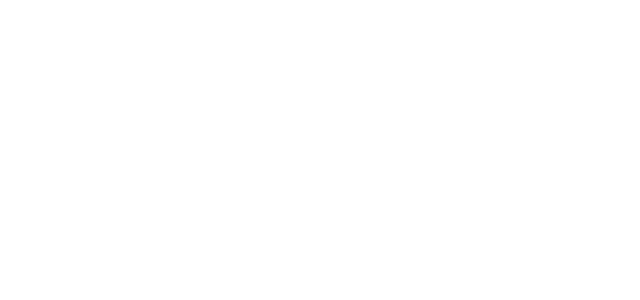
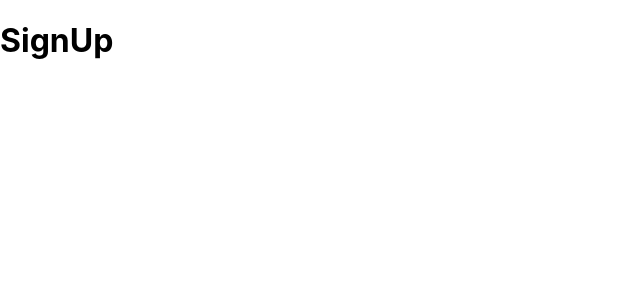
Before and after one commit to DevWonny/picture_project, a React (Create React App) app: page /signup in a window 1280 px wide. Before the commit this address had no page. Shown: the top 300 px of the page, without its empty margins (0-640 px from the left). Built offline with nearby package versions, Linux system fonts and the light colour scheme.

Commit message:
feat : sign up 페이지 생성 및 route 연결

```diff
--- a/src/App.tsx
+++ b/src/App.tsx
@@ -3,12 +3,14 @@
 
 import Intro from "./views/Intro";
 import Login from "./views/Login";
+import SignUp from "./views/SignUp";
 
 function App() {
   return (
     <Routes>
       <Route path="/" element={<Intro />} />
       <Route path="/login" element={<Login />} />
+      <Route path="/signup" element={<SignUp />} />
     </Routes>
   );
 }
--- a/src/views/Intro.tsx
+++ b/src/views/Intro.tsx
@@ -12,7 +12,9 @@
       <IntroButton sign={false} onClick={() => navigate("/login")}>
         Login
       </IntroButton>
-      <IntroButton sign={true}>Sign Up</IntroButton>
+      <IntroButton sign={true} onClick={() => navigate("/signup")}>
+        Sign Up
+      </IntroButton>
     </IntroWrap>
   );
 };
--- a/src/views/Login.tsx
+++ b/src/views/Login.tsx
@@ -1,10 +1,14 @@
 import React, { useEffect, useState } from "react";
+import { useNavigate } from "react-router-dom";
 import styled from "styled-components";
 import BackButton from "../components/BackButton";
 import CommonInput from "../components/CommonInput";
 import CommonSubmit from "../components/CommonSubmit";
 
 const Login = () => {
+  // navigate
+  const navigate = useNavigate();
+
   // id state
   const [id, setId] = useState("");
 
@@ -31,7 +35,7 @@
         <CommonInput placeHolderText="ID" setFunction={setId} />
         <CommonInput placeHolderText="PW" setFunction={setPassword} />
         <CommonSubmit submitText="Login" isState={isSubmit} />
-        <span>Sign Up</span>
+        <span onClick={() => navigate("/signup")}>Sign Up</span>
       </LoginContainer>
     </LoginWrap>
   );
@@ -54,7 +58,6 @@
   height: 50%;
   position: absolute;
   left: 10%;
-  border: 1px solid black;
   display: flex;
   flex-direction: column;
   align-items: center;
--- /dev/null
+++ b/src/views/SignUp.tsx
@@ -0,0 +1,12 @@
+import React from "react";
+import styled from "styled-components";
+
+const SignUp = () => {
+  return (
+    <div>
+      <h1>SignUp</h1>
+    </div>
+  );
+};
+
+export default SignUp;
```
